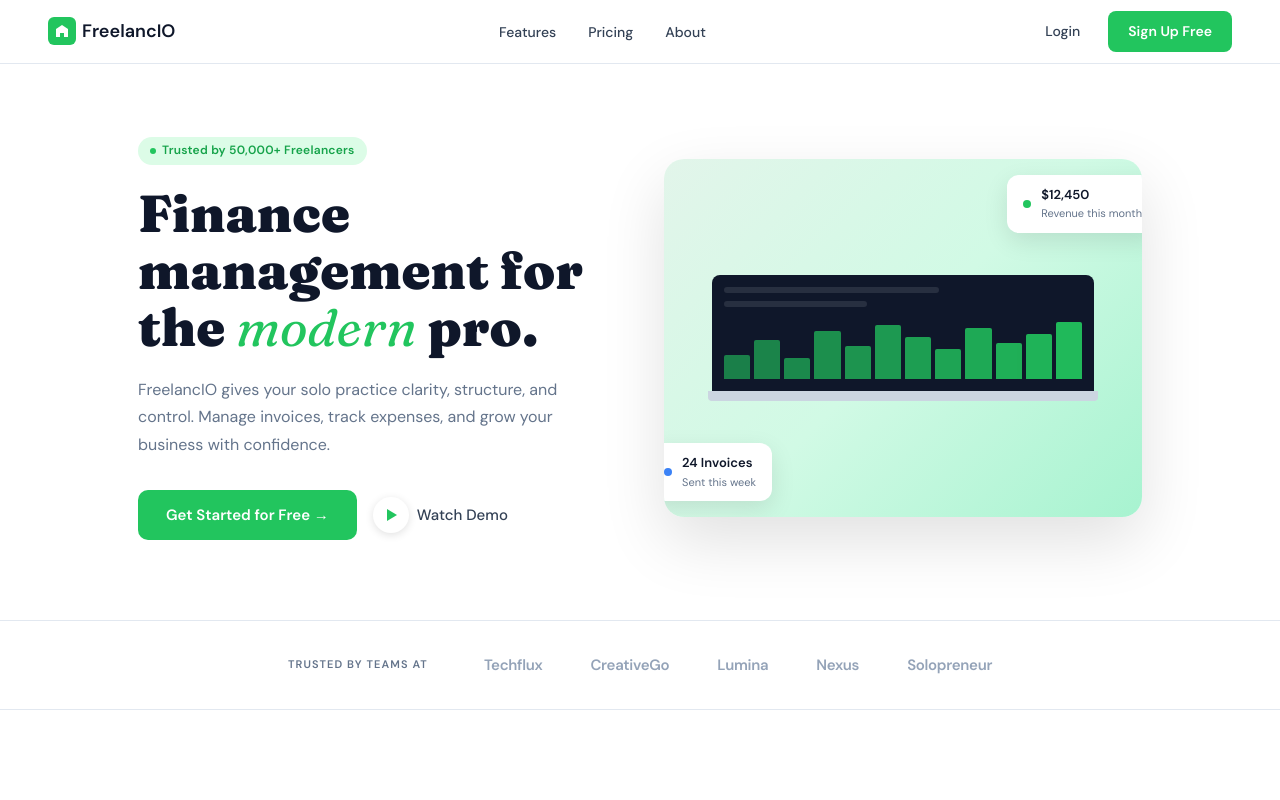
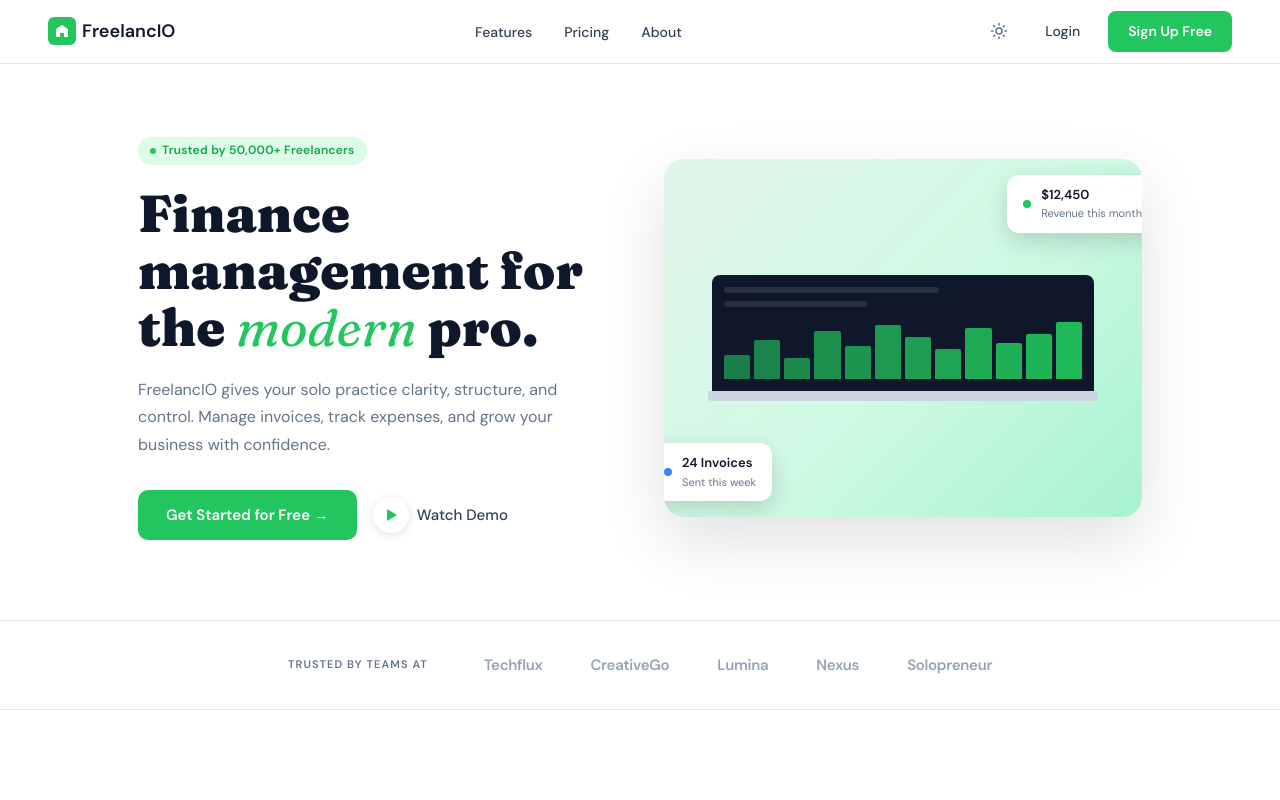
Before and after one commit to Bawejakartik/Invoice_Generator, a React (Vite) app in the folder client/: page /home in a window 1280 px wide. Shown: the top 800 px of the page. Built offline with nearby package versions, Linux system fonts and the light colour scheme.

Commit message:
Optimized the pages

```diff
--- a/client/src/index.css
+++ b/client/src/index.css
@@ -10,6 +10,15 @@ body,
   padding: 0;
 }
 
+html {
+  background-color: #e8edf5;
+  /* Stops the rubber-band/bounce scroll at the very edge of the
+     document. Once this is set, there's nothing for the browser
+     to reveal behind the page — no more white/gray flash, on any
+     page, no matter how hard or fast you scroll. */
+  overscroll-behavior: none;
+}
+
 body {
   overflow-x: hidden;
   background: linear-gradient(
@@ -19,4 +28,24 @@ body {
     #e4eaf5 100%
   );
   font-family: sans-serif;
+  transition: background-color 0.3s;
+  overscroll-behavior: none;
 }
+
+#root {
+  overscroll-behavior: none;
+}
+
+/* Dark mode — .dark class lives on <html>, toggled by ThemeContext. */
+html.dark {
+  background-color: #020617;
+}
+
+html.dark body {
+  background: linear-gradient(
+    145deg,
+    #0f172a 0%,
+    #111827 50%,
+    #0f172a 100%
+  );
+}
--- a/client/src/pages/landingPage.jsx
+++ b/client/src/pages/landingPage.jsx
@@ -1,4 +1,6 @@
 import { useState } from "react";
+import { useNavigate } from "react-router-dom";
+import ThemeToggle from "../../components/ThemeToggle";
 
 const styles = `
   @import url('https://fonts.googleapis.com/css2?family=Fraunces:ital,wght@0,400;0,700;0,900;1,400&family=DM+Sans:wght@300;400;500;600&display=swap');
@@ -16,13 +18,47 @@ const styles = `
     --bg: #f8fafc;
     --white: #ffffff;
     --section-dark: #1e293b;
+
+    /* Theme-aware tokens — these are what components actually use */
+    --surface: #ffffff;
+    --surface-alt: #f8fafc;
+    --text-primary: #0f172a;
+    --text-secondary: #334155;
+    --text-muted: #64748b;
+    --border-color: #e2e8f0;
+    --nav-bg: #ffffff;
+    --hero-img-bg: linear-gradient(135deg, #e2f5ea 0%, #d1fae5 50%, #a7f3d0 100%);
+    --stat-card-bg: #ffffff;
+    --logo-muted: #94a3b8;
+    --footer-bg: #0f172a;
+    --cta-section-bg: #1e293b;
+    --cta-card-bg: #ffffff;
+  }
+
+  /* Dark mode overrides — toggled via .dark class on <html>, same
+     mechanism as the rest of the app (ThemeContext/ThemeToggle) */
+  .dark {
+    --surface: #0f172a;
+    --surface-alt: #1e293b;
+    --text-primary: #f1f5f9;
+    --text-secondary: #cbd5e1;
+    --text-muted: #94a3b8;
+    --border-color: #334155;
+    --nav-bg: #0f172a;
+    --hero-img-bg: linear-gradient(135deg, #064e3b 0%, #022c22 50%, #052e16 100%);
+    --stat-card-bg: #1e293b;
+    --logo-muted: #64748b;
+    --footer-bg: #020617;
+    --cta-section-bg: #020617;
+    --cta-card-bg: #0f172a;
   }
 
   .fio-root {
     font-family: 'DM Sans', sans-serif;
-    color: var(--navy);
-    background: var(--white);
+    color: var(--text-primary);
+    background: var(--surface);
     line-height: 1.6;
+    transition: background 0.3s, color 0.3s;
   }
 
   /* NAV */
@@ -32,17 +68,18 @@ const styles = `
     justify-content: space-between;
     padding: 0 48px;
     height: 64px;
-    border-bottom: 1px solid var(--border);
-    background: var(--white);
+    border-bottom: 1px solid var(--border-color);
+    background: var(--nav-bg);
     position: sticky;
     top: 0;
     z-index: 100;
+    transition: background 0.3s, border-color 0.3s;
   }
   .fio-logo {
     font-family: 'DM Sans', sans-serif;
     font-weight: 700;
     font-size: 18px;
-    color: var(--navy);
+    color: var(--text-primary);
     display: flex;
     align-items: center;
     gap: 6px;
@@ -60,7 +97,7 @@ const styles = `
   }
   .fio-nav-links a {
     text-decoration: none;
-    color: var(--slate);
+    color: var(--text-secondary);
     font-size: 14px;
     font-weight: 500;
     position: relative;
@@ -78,17 +115,17 @@ const styles = `
     transform-origin: left center;
     transition: transform 0.25s cubic-bezier(0.4, 0, 0.2, 1);
   }
-  .fio-nav-links a:hover { color: var(--navy); }
+  .fio-nav-links a:hover { color: var(--text-primary); }
   .fio-nav-links a:hover::after { transform: scaleX(1); }
   .fio-nav-actions { display: flex; align-items: center; gap: 12px; }
   .btn-ghost {
     background: none; border: none; cursor: pointer;
     font-family: 'DM Sans', sans-serif;
     font-size: 14px; font-weight: 500;
-    color: var(--slate); padding: 8px 16px;
+    color: var(--text-secondary); padding: 8px 16px;
     border-radius: 8px; transition: background 0.2s;
   }
-  .btn-ghost:hover { background: var(--bg); }
+  .btn-ghost:hover { background: var(--surface-alt); }
   .btn-primary {
     background: var(--green); border: none; cursor: pointer;
     font-family: 'DM Sans', sans-serif;
@@ -117,6 +154,10 @@ const styles = `
     margin-bottom: 20px;
     letter-spacing: 0.02em;
   }
+  .dark .fio-hero-badge {
+    background: rgba(34,197,94,0.15);
+    color: #4ade80;
+  }
   .fio-hero-badge::before {
     content: '';
     width: 6px; height: 6px;
@@ -129,7 +170,7 @@ const styles = `
     font-weight: 900;
     line-height: 1.1;
     margin-bottom: 20px;
-    color: var(--navy);
+    color: var(--text-primary);
   }
   .fio-hero h1 em {
     color: var(--green);
@@ -137,7 +178,7 @@ const styles = `
   }
   .fio-hero p {
     font-size: 16px;
-    color: var(--muted);
+    color: var(--text-muted);
     margin-bottom: 32px;
     max-width: 420px;
     line-height: 1.7;
@@ -156,15 +197,15 @@ const styles = `
     background: none; border: none; cursor: pointer;
     font-family: 'DM Sans', sans-serif;
     font-size: 15px; font-weight: 500;
-    color: var(--slate);
+    color: var(--text-secondary);
     display: flex; align-items: center; gap: 8px;
     transition: color 0.2s;
   }
-  .btn-hero-secondary:hover { color: var(--navy); }
+  .btn-hero-secondary:hover { color: var(--text-primary); }
   .play-icon {
     width: 36px; height: 36px;
     border-radius: 50%;
-    background: var(--white);
+    background: var(--surface);
     box-shadow: 0 2px 8px rgba(0,0,0,0.12);
     display: flex; align-items: center; justify-content: center;
   }
@@ -179,9 +220,10 @@ const styles = `
     overflow: hidden;
     box-shadow: 0 24px 64px rgba(0,0,0,0.12);
     aspect-ratio: 4/3;
-    background: linear-gradient(135deg, #e2f5ea 0%, #d1fae5 50%, #a7f3d0 100%);
+    background: var(--hero-img-bg);
     display: flex; align-items: center; justify-content: center;
     position: relative;
+    transition: background 0.3s;
   }
   .mock-laptop {
     width: 80%;
@@ -210,23 +252,26 @@ const styles = `
   }
   .hero-stat-card {
     position: absolute;
-    background: white;
+    background: var(--stat-card-bg);
     border-radius: 12px;
     padding: 10px 16px;
-    box-shadow: 0 8px 24px rgba(0,0,0,0.1);
+    box-shadow: 0 8px 24px rgba(0,0,0,0.16);
     display: flex; align-items: center; gap: 10px;
     font-size: 13px; font-weight: 600;
+    color: var(--text-primary);
+    transition: background 0.3s, color 0.3s;
   }
   .hero-stat-card.top-right { top: 16px; right: -16px; }
   .hero-stat-card.bottom-left { bottom: 16px; left: -16px; }
   .stat-dot { width: 8px; height: 8px; border-radius: 50%; background: var(--green); }
-  .stat-label { color: var(--muted); font-weight: 400; font-size: 11px; }
+  .stat-label { color: var(--text-muted); font-weight: 400; font-size: 11px; }
 
   /* LOGOS */
   .fio-logos {
     padding: 32px 48px;
-    border-top: 1px solid var(--border);
-    border-bottom: 1px solid var(--border);
+    border-top: 1px solid var(--border-color);
+    border-bottom: 1px solid var(--border-color);
+    transition: border-color 0.3s;
   }
   .fio-logos-inner {
     max-width: 1100px; margin: 0 auto;
@@ -234,12 +279,12 @@ const styles = `
   }
   .fio-logos p {
     font-size: 11px; font-weight: 600; letter-spacing: 0.1em;
-    text-transform: uppercase; color: var(--muted);
+    text-transform: uppercase; color: var(--text-muted);
     white-space: nowrap;
   }
   .logo-items { display: flex; align-items: center; gap: 48px; }
   .logo-item {
-    font-size: 15px; font-weight: 700; color: #94a3b8;
+    font-size: 15px; font-weight: 700; color: var(--logo-muted);
     letter-spacing: -0.02em;
   }
 
@@ -252,10 +297,10 @@ const styles = `
   .fio-features h2 {
     font-family: 'Fraunces', serif;
     font-size: 40px; font-weight: 900;
-    margin-bottom: 12px; color: var(--navy);
+    margin-bottom: 12px; color: var(--text-primary);
   }
   .fio-features > p {
-    font-size: 16px; color: var(--muted); margin-bottom: 56px;
+    font-size: 16px; color: var(--text-muted); margin-bottom: 56px;
   }
   .features-grid {
     display: grid; grid-template-columns: repeat(3, 1fr); gap: 40px;
@@ -270,35 +315,42 @@ const styles = `
     border-radius: 10px;
     display: flex; align-items: center; justify-content: center;
     margin-bottom: 20px;
+    transition: background 0.3s;
+  }
+  .dark .feature-icon {
+    background: rgba(34,197,94,0.15);
   }
   .feature-icon svg { width: 22px; height: 22px; stroke: var(--green-dark); fill: none; stroke-width: 2; stroke-linecap: round; stroke-linejoin: round; }
+  .dark .feature-icon svg { stroke: #4ade80; }
   .feature-card h3 {
-    font-size: 17px; font-weight: 700; margin-bottom: 10px; color: var(--navy);
+    font-size: 17px; font-weight: 700; margin-bottom: 10px; color: var(--text-primary);
   }
   .feature-card p {
-    font-size: 14px; color: var(--muted); line-height: 1.65;
+    font-size: 14px; color: var(--text-muted); line-height: 1.65;
   }
 
   /* CTA */
   .fio-cta {
-    background: var(--section-dark);
+    background: var(--cta-section-bg);
     padding: 80px 48px;
+    transition: background 0.3s;
   }
   .fio-cta-inner {
     max-width: 640px; margin: 0 auto;
-    background: white;
+    background: var(--cta-card-bg);
     border-radius: 20px;
     padding: 56px 48px;
     text-align: center;
     box-shadow: 0 4px 24px rgba(0,0,0,0.08);
+    transition: background 0.3s;
   }
   .fio-cta h2 {
     font-family: 'Fraunces', serif;
     font-size: 40px; font-weight: 900; line-height: 1.15;
-    margin-bottom: 16px; color: var(--navy);
+    margin-bottom: 16px; color: var(--text-primary);
   }
   .fio-cta p {
-    font-size: 15px; color: var(--muted); margin-bottom: 32px; line-height: 1.65;
+    font-size: 15px; color: var(--text-muted); margin-bottom: 32px; line-height: 1.65;
   }
   .btn-cta {
     background: var(--green); color: white;
@@ -310,13 +362,14 @@ const styles = `
     display: inline-block; margin-bottom: 14px;
   }
   .btn-cta:hover { background: var(--green-dark); }
-  .cta-sub { font-size: 12px; color: #94a3b8; display: block; }
+  .cta-sub { font-size: 12px; color: var(--text-muted); display: block; }
 
   /* FOOTER */
   .fio-footer {
-    background: var(--navy);
+    background: var(--footer-bg);
     color: white;
     padding: 56px 48px 28px;
+    transition: background 0.3s;
   }
   .fio-footer-top {
     display: grid;
@@ -380,6 +433,7 @@ const ReportIcon = () => (
 
 export default function FreelancIO() {
   const [mobileMenuOpen, setMobileMenuOpen] = useState(false);
+  const navigate = useNavigate();
 
   return (
     <>
@@ -407,13 +461,19 @@ export default function FreelancIO() {
             </li>
           </ul>
           <div className="fio-nav-actions">
-            <button className="btn-ghost">Login</button>
-            <button className="btn-primary">Sign Up Free</button>
+            {/* Dark mode toggle — sits right next to Login, as requested */}
+            <ThemeToggle />
+            <button className="btn-ghost" onClick={() => navigate("/login")}>
+              Login
+            </button>
+            <button className="btn-primary" onClick={() => navigate("/signup")}>
+              Sign Up Free
+            </button>
           </div>
         </nav>
 
         {/* HERO */}
-        <section style={{ background: "var(--white)" }}>
+        <section>
           <div className="fio-hero">
             <div>
               <div className="fio-hero-badge">
@@ -428,7 +488,11 @@ export default function FreelancIO() {
                 with confidence.
               </p>
               <div className="fio-hero-ctas">
-                <button className="btn-hero-primary">
+                {/* Linked to the signup flow */}
+                <button
+                  className="btn-hero-primary"
+                  onClick={() => navigate("/signup")}
+                >
                   Get Started for Free →
                 </button>
                 <button className="btn-hero-secondary">
@@ -552,7 +616,10 @@ export default function FreelancIO() {
               finances and grow their business with confidence. Start for free,
               upgrade when you're ready.
             </p>
-            <button className="btn-cta">Start Your Free Trial</button>
+            {/* Linked to the signup flow */}
+            <button className="btn-cta" onClick={() => navigate("/signup")}>
+              Start Your Free Trial
+            </button>
             <span className="cta-sub">No credit card required</span>
           </div>
         </section>
```
